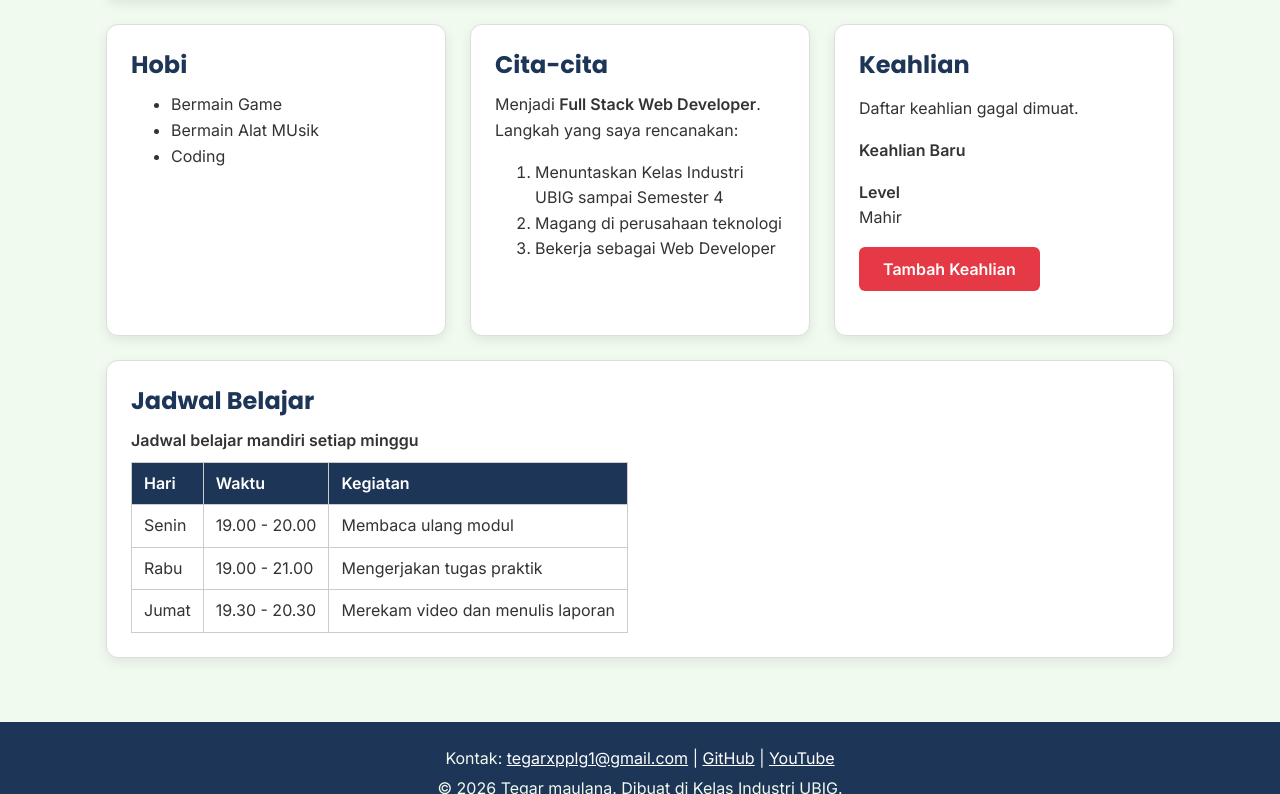
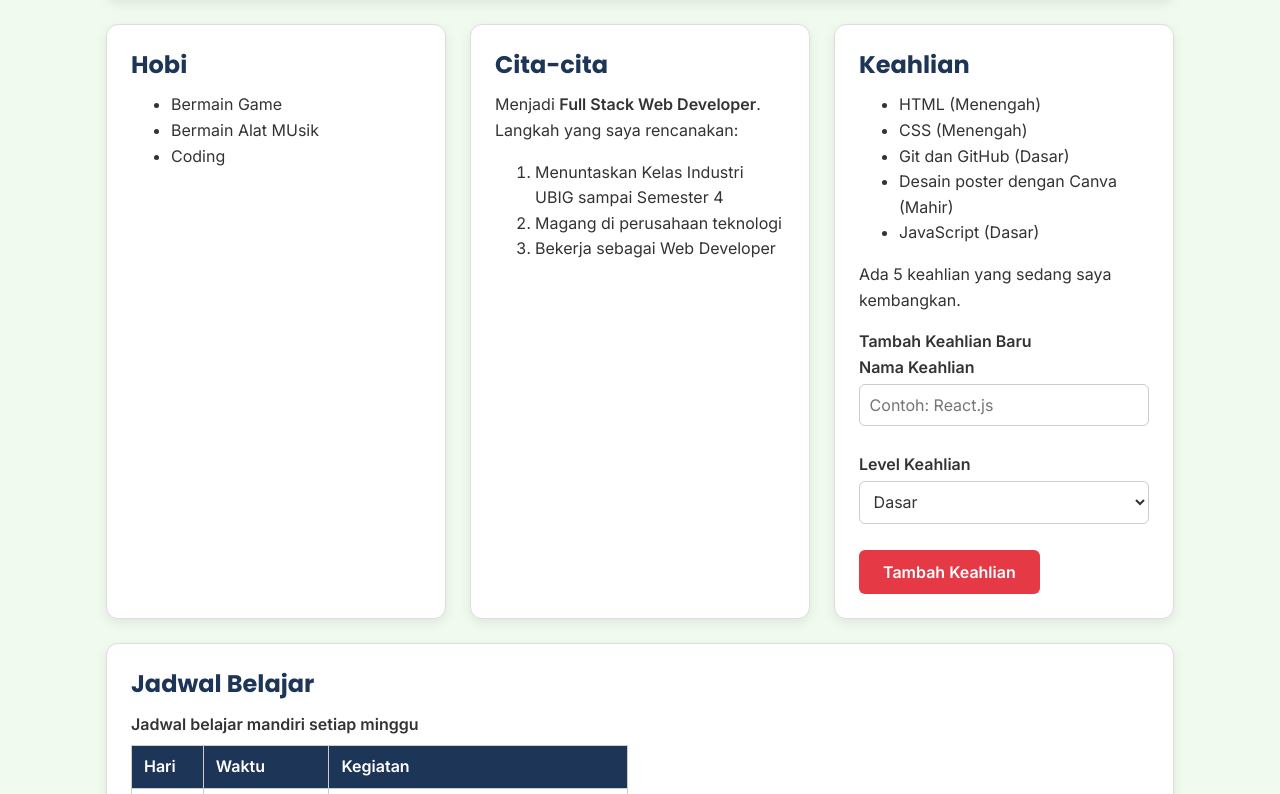
Before and after one commit to T3garGG/TugasHarian-UBIG-Tegar-Maulana-SMKS-Brantas-Karangkates, a plain HTML site: page index.html in a window 1280 px wide. Shown: the part 590-1384 px from the top of the page. Drawn offline with Linux system fonts and the light colour scheme; files whose address does not match are found by name.

Commit message:
fix: fitur dari menambahkan keahlian dan juga foto preview README.md

```diff
--- a/keahlian.json
+++ b/data/keahlian.json
@@ -1,5 +1,5 @@
 [
-]
+
   {
     "nama": "HTML",
     "level": "Menengah"
@@ -20,3 +20,4 @@
     "nama": "JavaScript",
     "level": "Dasar"
   }
+]
--- a/index.html
+++ b/index.html
@@ -93,15 +93,23 @@
             <h2>Keahlian</h2>
             <ul id="daftar-skill"></ul>
             <p id="jumlah-skill"></p>
-            <div class="tambah-skill">
-              <h4>Keahlian Baru</h4>
-              <ul id="skill-baru">
-                <p id="pesan-skill"></p>
-              </ul>
-              <h4>Level</h4>
-              <p>Mahir</p>
-              <button type="button" id="level" aria-label="Keahlian">Tambah Keahlian</button>
-            </div>
+
+            <form id="form-tambah-skill" style="margin-top: 15px;">
+              <h4>Tambah Keahlian Baru</h4>
+              <p>
+                <label for="input-skill-nama">Nama Keahlian</label><br>
+                <input type="text" id="input-skill-nama" placeholder="Contoh: React.js" required style="margin-bottom: 10px;">
+              </p>
+              <p>
+                <label for="input-skill-level">Level Keahlian</label><br>
+                <select id="input-skill-level" style="margin-bottom: 10px;">
+                  <option value="Dasar">Dasar</option>
+                  <option value="Menengah">Menengah</option>
+                  <option value="Mahir">Mahir</option>
+                </select>
+              </p>
+              <button type="submit" class="tombol">Tambah Keahlian</button>
+            </form>
           </section>
         </div>
 
--- a/js/main.js
+++ b/js/main.js
@@ -185,3 +185,27 @@ async function ambilRepo() {
 }
 
 ambilRepo();
+
+const formTambahSkill = document.querySelector("#form-tambah-skill");
+const inputSkillNama = document.querySelector("#input-skill-nama");
+const inputSkillLevel = document.querySelector("#input-skill-level");
+
+if (formTambahSkill) {
+  formTambahSkill.addEventListener("submit", (e) => {
+    e.preventDefault();
+    const namaBaru = inputSkillNama.value.trim();
+    const levelBaru = inputSkillLevel.value;
+
+    if (namaBaru) {
+      const item = document.createElement("li");
+      item.textContent = `${namaBaru} (${levelBaru})`;
+      daftarSkill.appendChild(item);
+
+      // Update jumlah skill text if needed
+      // Optional: count current items in daftarSkill or increment
+
+      inputSkillNama.value = "";
+      inputSkillLevel.value = "Dasar";
+    }
+  });
+}
```
Also changed, not shown: image.png (added), img/image.png (added), 1 other file.
